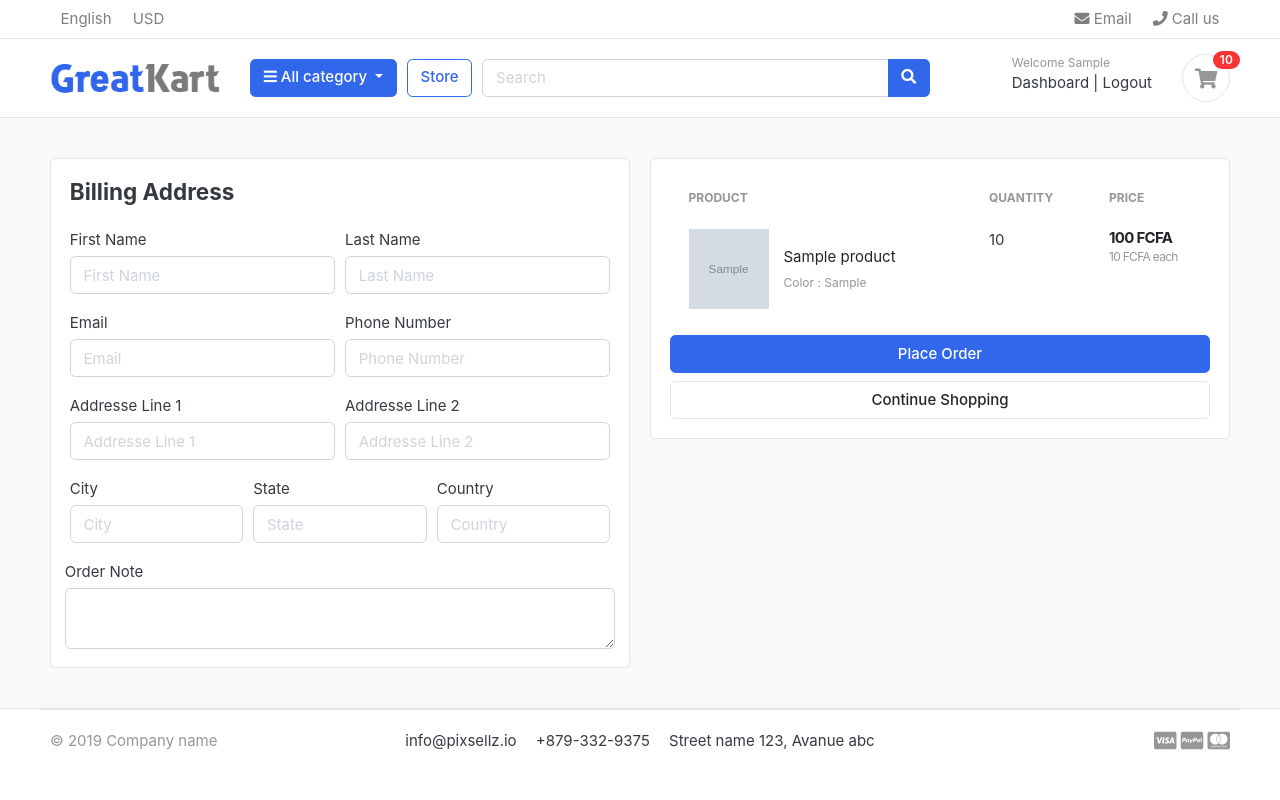
After one commit to Elemintrix82/Ecommerce-django, a Django app: page /cart/checkout/ in a window 1280 px wide. The commit adds this page. Run offline with Django 4.2, Linux system fonts and the light colour scheme; a user stored in the database is signed in; tables that the repository leaves empty hold one stand-in row (values such as "Sample post"); grey boxes marked "Sample" are stand-in pictures; some libraries are stand-ins or nearby versions; some web fonts are replaced.

Commit message:
handled cart and checkout page for the logged in users

```diff
--- a/carts/context_processors.py
+++ b/carts/context_processors.py
@@ -8,7 +8,10 @@ def counter(request):
     else:
         try:
             cart = Cart.objects.filter(cart_id=_cart_id(request))
-            cart_items = CartItem.objects.all().filter(cart=cart[:1])
+            if request.user.is_authenticated:
+                cart_items = CartItem.objects.all().filter(user=request.user)
+            else:
+                cart_items = CartItem.objects.all().filter(cart=cart[:1])
             for cart_item in cart_items:
                 cart_count += cart_item.quantity
         except Cart.DoesNotExist:
--- a/carts/models.py
+++ b/carts/models.py
@@ -1,6 +1,7 @@
 from django.db import models
 
 from store.models import Product, Variation
+from accounts.models import Account
 
 # Create your models here.
 class Cart(models.Model):
@@ -12,9 +13,10 @@ class Cart(models.Model):
 
 
 class CartItem(models.Model):
+    user = models.ForeignKey(Account, on_delete=models.CASCADE, null=True)
     product = models.ForeignKey(Product, on_delete=models.CASCADE)
     variations = models.ManyToManyField(Variation, blank=True)
-    cart = models.ForeignKey(Cart, on_delete=models.CASCADE)
+    cart = models.ForeignKey(Cart, on_delete=models.CASCADE, null=True)
     quantity = models.IntegerField()
     is_active = models.BooleanField(default=True)
 
--- a/carts/urls.py
+++ b/carts/urls.py
@@ -8,4 +8,6 @@ urlpatterns = [
     path('add_cart/<int:product_id>/', views.add_cart, name='add_cart'),
     path('remove_cart/<int:product_id>/<int:cart_item_id>/', views.remove_cart, name='remove_cart'),
     path('remove_cart_item/<int:product_id>/<int:cart_item_id>/', views.remove_cart_item, name='remove_cart_item'),
+
+    path('checkout/', views.checkout, name='checkout'),
 ]
--- a/carts/views.py
+++ b/carts/views.py
@@ -2,6 +2,7 @@ from django.http import HttpResponse
 from django.shortcuts import get_object_or_404, redirect, render
 from .models import Cart, CartItem
 from django.core.exceptions import ObjectDoesNotExist
+from django.contrib.auth.decorators import login_required
 
 from store.models import Product, Variation
 
@@ -14,79 +15,140 @@ def _cart_id(request):
     return cart
 
 def add_cart(request, product_id):
+    current_user = request.user
     product = Product.objects.get(id=product_id) # get the product
-    product_variation = []
-    if request.method == 'POST':
-        for item in request.POST:
-            key = item
-            value = request.POST[key]
 
-            try:
-                variation = Variation.objects.get(product=product, variation_category__iexact=key, variation_value__iexact=value)
-                product_variation.append(variation)
-            except:
-                pass
+    # if the user is authenticated
+    if current_user.is_authenticated:
+        product_variation = []
+        if request.method == 'POST':
+            for item in request.POST:
+                key = item
+                value = request.POST[key]
+
+                try:
+                    variation = Variation.objects.get(product=product, variation_category__iexact=key, variation_value__iexact=value)
+                    product_variation.append(variation)
+                except:
+                    pass
 
 
-    try:
-        cart = Cart.objects.get(cart_id=_cart_id(request)) # get the cart using the cart_id present in the session
-    except Cart.DoesNotExist:
-        cart = Cart.objects.create(
-            cart_id = _cart_id(request)
-        )
-    cart.save()
+        is_cart_item_exists = CartItem.objects.filter(product=product, user=current_user).exists()
+        if is_cart_item_exists:
+            cart_item = CartItem.objects.filter(product=product, user=current_user)
+            ex_var_list = []
+            id = []
+            for item in cart_item:
+                existing_variation = item.variations.all()
+                ex_var_list.append(list(existing_variation))
+                id.append(item.id)
 
-    is_cart_item_exists = CartItem.objects.filter(product=product, cart=cart).exists()
-    if is_cart_item_exists:
-        cart_item = CartItem.objects.filter(product=product, cart=cart)
-        # existing_variations -> database
-        # current variation -> product_variation
-        # item_id -> database
+            if product_variation in ex_var_list:
+                # increase the cart item quantity
+                index = ex_var_list.index(product_variation)
+                item_id = id[index]
+                item = CartItem.objects.get(product=product, id=item_id)
+                item.quantity += 1
+                item.save()
 
-        ex_var_list = []
-        id = []
-        for item in cart_item:
-            existing_variation = item.variations.all()
-            ex_var_list.append(list(existing_variation))
-            id.append(item.id)
+            else:
+                # create a new cart item
+                item = CartItem.objects.create(product=product, quantity=1, user=current_user)
+                if len(product_variation) > 0:
+                    item.variations.clear()
+                    item.variations.add(*product_variation)
+                item.save()
+        else:
+            cart_item = CartItem.objects.create(
+                product = product,
+                quantity = 1,
+                user = current_user,
+            )
 
-        print(ex_var_list)
+            if len(product_variation) > 0:
+                cart_item.variations.clear()
+                cart_item.variations.add(*product_variation)
+            cart_item.save()
 
-        if product_variation in ex_var_list:
-            # increase the cart item quantity
-            index = ex_var_list.index(product_variation)
-            item_id = id[index]
-            item = CartItem.objects.get(product=product, id=item_id)
-            item.quantity += 1
-            item.save()
+        return redirect('cart')
 
+    # if the user is not notauthenticated
+    else:
+        product_variation = []
+        if request.method == 'POST':
+            for item in request.POST:
+                key = item
+                value = request.POST[key]
+
+                try:
+                    variation = Variation.objects.get(product=product, variation_category__iexact=key, variation_value__iexact=value)
+                    product_variation.append(variation)
+                except:
+                    pass
+
+
+        try:
+            cart = Cart.objects.get(cart_id=_cart_id(request)) # get the cart using the cart_id present in the session
+        except Cart.DoesNotExist:
+            cart = Cart.objects.create(
+                cart_id = _cart_id(request)
+            )
+        cart.save()
+
+        is_cart_item_exists = CartItem.objects.filter(product=product, cart=cart).exists()
+        if is_cart_item_exists:
+            cart_item = CartItem.objects.filter(product=product, cart=cart)
+            # existing_variations -> database
+            # current variation -> product_variation
+            # item_id -> database
+
+            ex_var_list = []
+            id = []
+            for item in cart_item:
+                existing_variation = item.variations.all()
+                ex_var_list.append(list(existing_variation))
+                id.append(item.id)
+
+            print(ex_var_list)
+
+            if product_variation in ex_var_list:
+                # increase the cart item quantity
+                index = ex_var_list.index(product_variation)
+                item_id = id[index]
+                item = CartItem.objects.get(product=product, id=item_id)
+                item.quantity += 1
+                item.save()
+
+            else:
+                # create a new cart item
+                item = CartItem.objects.create(product=product, quantity=1, cart=cart)
+                if len(product_variation) > 0:
+                    item.variations.clear()
+                    item.variations.add(*product_variation)
+                item.save()
         else:
-            # create a new cart item
-            item = CartItem.objects.create(product=product, quantity=1, cart=cart)
+            cart_item = CartItem.objects.create(
+                product = product,
+                quantity = 1,
+                cart = cart,
+            )
+
             if len(product_variation) > 0:
-                item.variations.clear()
-                item.variations.add(*product_variation)
-            item.save()
-    else:
-        cart_item = CartItem.objects.create(
-            product = product,
-            quantity = 1,
-            cart = cart,
-        )
+                cart_item.variations.clear()
+                cart_item.variations.add(*product_variation)
+            cart_item.save()
 
-        if len(product_variation) > 0:
-            cart_item.variations.clear()
-            cart_item.variations.add(*product_variation)
-        cart_item.save()
-
-    return redirect('cart')
+        return redirect('cart')
 
 
 def remove_cart(request, product_id, cart_item_id):
-    cart = Cart.objects.get(cart_id = _cart_id(request))
     product = get_object_or_404(Product, id=product_id)
     try:
-        cart_item = CartItem.objects.get(product=product, cart=cart, id=cart_item_id)
+        if request.user.is_authenticated:
+            cart_item = CartItem.objects.get(product=product, user=request.user, id=cart_item_id)
+        else:
+            cart = Cart.objects.get(cart_id = _cart_id(request))
+            cart_item = CartItem.objects.get(product=product, cart=cart, id=cart_item_id)
         if cart_item.quantity > 1:
             cart_item.quantity -= 1
             cart_item.save()
@@ -98,9 +160,12 @@ def remove_cart(request, product_id, cart_item_id):
 
 
 def remove_cart_item(request, product_id, cart_item_id):
-    cart = Cart.objects.get(cart_id = _cart_id(request))
     product = get_object_or_404(Product, id=product_id)
-    cart_item = CartItem.objects.get(product=product, cart=cart, id=cart_item_id)
+    if request.user.is_authenticated:
+        cart_item = CartItem.objects.get(product=product, user=request.user, id=cart_item_id)
+    else:
+        cart = Cart.objects.get(cart_id = _cart_id(request))
+        cart_item = CartItem.objects.get(product=product, cart=cart, id=cart_item_id)
     cart_item.delete()
     return redirect('cart')
 
@@ -109,8 +174,11 @@ def cart(request, total=0, quantity=0, cart_items=None):
     try:
         tax = 0
         grand_total = 0
-        cart = Cart.objects.get(cart_id = _cart_id(request))
-        cart_items = CartItem.objects.filter(cart=cart, is_active=True)
+        if request.user.is_authenticated:
+            cart_items = CartItem.objects.filter(user=request.user, is_active=True)
+        else:
+            cart = Cart.objects.get(cart_id = _cart_id(request))
+            cart_items = CartItem.objects.filter(cart=cart, is_active=True)
         for cart_item in cart_items:
             total += (cart_item.product.price * cart_item.quantity)
             quantity += cart_item.quantity
@@ -128,3 +196,31 @@ def cart(request, total=0, quantity=0, cart_items=None):
         'grand_total': grand_total,
     }
     return render(request, 'store/cart.html', context)
+
+@login_required(login_url='login')
+def checkout(request, total=0, quantity=0, cart_items=None):
+    try:
+        tax = 0
+        grand_total = 0
+        if request.user.is_authenticated:
+            cart_items = CartItem.objects.filter(user=request.user, is_active=True)
+        else:
+            cart = Cart.objects.get(cart_id = _cart_id(request))
+            cart_items = CartItem.objects.filter(cart=cart, is_active=True)
+        for cart_item in cart_items:
+            total += (cart_item.product.price * cart_item.quantity)
+            quantity += cart_item.quantity
+
+        tax = (2 * total)/100
+        grand_total = total + tax
+    except ObjectDoesNotExist:
+        pass # just ignore
+
+    context = {
+        'total': total,
+        'quantity' : quantity,
+        'cart_items' : cart_items,
+        'tax': tax,
+        'grand_total': grand_total,
+    }
+    return render(request, 'store/checkout.html', context)
--- a/templates/includes/navbar.html
+++ b/templates/includes/navbar.html
@@ -78,7 +78,7 @@
                             </div>
                         </div>
                         {% endif %}
-                        <a href="#" class="widget-header pl-3 ml-3">
+                        <a href="{% url 'cart'%}" class="widget-header pl-3 ml-3">
                             <div class="icon icon-sm rounded-circle border"><i class="fa fa-shopping-cart"></i></div>
                             <span class="badge badge-pill badge-danger notify">{{cart_count}}</span>
                         </a>
--- a/templates/store/cart.html
+++ b/templates/store/cart.html
@@ -104,7 +104,7 @@
                 <p class="text-center mb-3">
                     <img src="{% static './images/misc/payments.png' %}" height="26">
                 </p>
-                <a href="./place-order.html" class="btn btn-primary btn-block"> Checkout </a>
+                <a href="{% url 'checkout' %}" class="btn btn-primary btn-block"> Checkout </a>
                 <a href="{% url 'store' %}" class="btn btn-light btn-block">Continue Shopping</a>
             </div> <!-- card-body.// -->
             </div> <!-- card.// -->
--- /dev/null
+++ b/templates/store/checkout.html
@@ -0,0 +1,141 @@
+{% extends 'base.html' %}
+{% load static %}
+
+{% block content %}
+
+<section class="section-content padding-y bg">
+    <div class="container">
+
+    <!-- ============================ COMPONENT 1 ================================= -->
+
+
+    <div class="row">
+        <aside class="col-lg-6">
+    <div class="card">
+        <div class="card-body">
+            <h4 class="card-title mb-4">Billing Address</h4>
+            <form action="" method="POST">
+                {% csrf_token %}
+                <div class="form-row">
+                    <div class="form-group col">
+                        <label for=""> First Name </label>
+                        <input type="text" class="form-control" id="" placeholder="First Name" name="first_name" required>
+                    </div>
+                    <div class="form-group col">
+                        <label for=""> Last Name </label>
+                        <input type="text" class="form-control" id="" placeholder="Last Name" name="last_name" required>
+                    </div>
+                </div>
+                <div class="form-row">
+                    <div class="form-group col">
+                        <label for=""> Email </label>
+                        <input type="email" class="form-control" id="" placeholder="Email" name="email" required>
+                    </div>
+                    <div class="form-group col">
+                        <label for=""> Phone Number </label>
+                        <input type="text" class="form-control" id="" placeholder="Phone Number" name="phone_number" required>
+                    </div>
+                </div>
+                <div class="form-row">
+                    <div class="form-group col">
+                        <label for=""> Addresse Line 1 </label>
+                        <input type="text" class="form-control" id="" placeholder="Addresse Line 1" name="addresse_line_1" required>
+                    </div>
+                    <div class="form-group col">
+                        <label for=""> Addresse Line 2 </label>
+                        <input type="text" class="form-control" id="" placeholder="Addresse Line 2" name="addresse_line_2">
+                    </div>
+                </div>
+                <div class="form-row">
+                    <div class="form-group col">
+                        <label for=""> City </label>
+                        <input type="text" class="form-control" id="" placeholder="City" name="city" required>
+                    </div>
+                    <div class="form-group col">
+                        <label for=""> State </label>
+                        <input type="text" class="form-control" id="" placeholder="State" name="state" required>
+                    </div>
+                <div class="form-group col">
+                    <label for=""> Country </label>
+                    <input type="text" class="form-control" id="" placeholder="Country" name="country" required>
+                </div>
+            </div>
+                <div class="form-row">
+                    <label for=""> Order Note </label>
+                    <textarea name="order_note" row="2" class="form-control"> </textarea>
+                </div>
+
+
+        </div>
+    </div> <!-- card.// -->
+
+        </aside> <!-- col.// -->
+        <aside class="col-lg-6">
+
+            <div class="card">
+            <div class="card-body">
+
+                <table class="table table-borderless table-shopping-cart">
+                    <thead class="text-muted">
+                    <tr class="small text-uppercase">
+                      <th scope="col">Product</th>
+                      <th scope="col" width="120">Quantity</th>
+                      <th scope="col" width="120">Price</th>
+
+                    </tr>
+                    </thead>
+                    <tbody>
+
+                    {% for cart_item in cart_items %}
+                    <tr>
+                        <td>
+                            <figure class="itemside align-items-center">
+                                <div class="aside"><img src="{{ cart_item.product.images.url }}" class="img-sm"></div>
+                                <figcaption class="info">
+                                    <a href="{{ cart_item.product.get_url }}" class="title text-dark">{{ cart_item.product.product_name }}</a>
+                                    <p class="text-muted small">
+                                        {% if cart_item.variations.all %}
+                                            {% for item in cart_item.variations.all %}
+                                                {{ item.variation_category | capfirst }} : {{ item.variation_value | capfirst }} <br>
+                                            {% endfor %}
+                                        {% endif %}
+                                    </p>
+                                </figcaption>
+                            </figure>
+                        </td>
+                        <td>
+                            <!-- col.// -->
+                            <label for="">{{cart_item.quantity}}</label>
+                        </td>
+                        <td>
+                            <div class="price-wrap">
+                                <var class="price">{{ cart_item.sub_total }} FCFA</var>
+                                <small class="text-muted"> {{ cart_item.product.price }} FCFA each </small>
+                            </div> <!-- price-wrap .// -->
+                        </td>
+
+                    </tr>
+                    {% endfor %}
+
+                    </tbody>
+                    </table>
+
+
+                <button type="submit" name="submit" class="btn btn-primary btn-block"> Place Order </button>
+                <a href="{% url 'store' %}" class="btn btn-light btn-block">Continue Shopping</a>
+            </form>
+            </div> <!-- card-body.// -->
+            </div> <!-- card.// -->
+
+
+    </aside> <!-- col.// -->
+
+
+    </div> <!-- row.// -->
+
+    <!-- ============================ COMPONENT 1 END .// ================================= -->
+    </div> <!-- container .//  -->
+</section>
+<!-- ========================= SECTION CONTENT END// ========================= -->
+
+{% endblock  %}
```
Also changed, not shown: accounts/views.py (+55 -1 lines), carts/migrations/0003_cartitem_user_alter_cartitem_cart.py (added).
